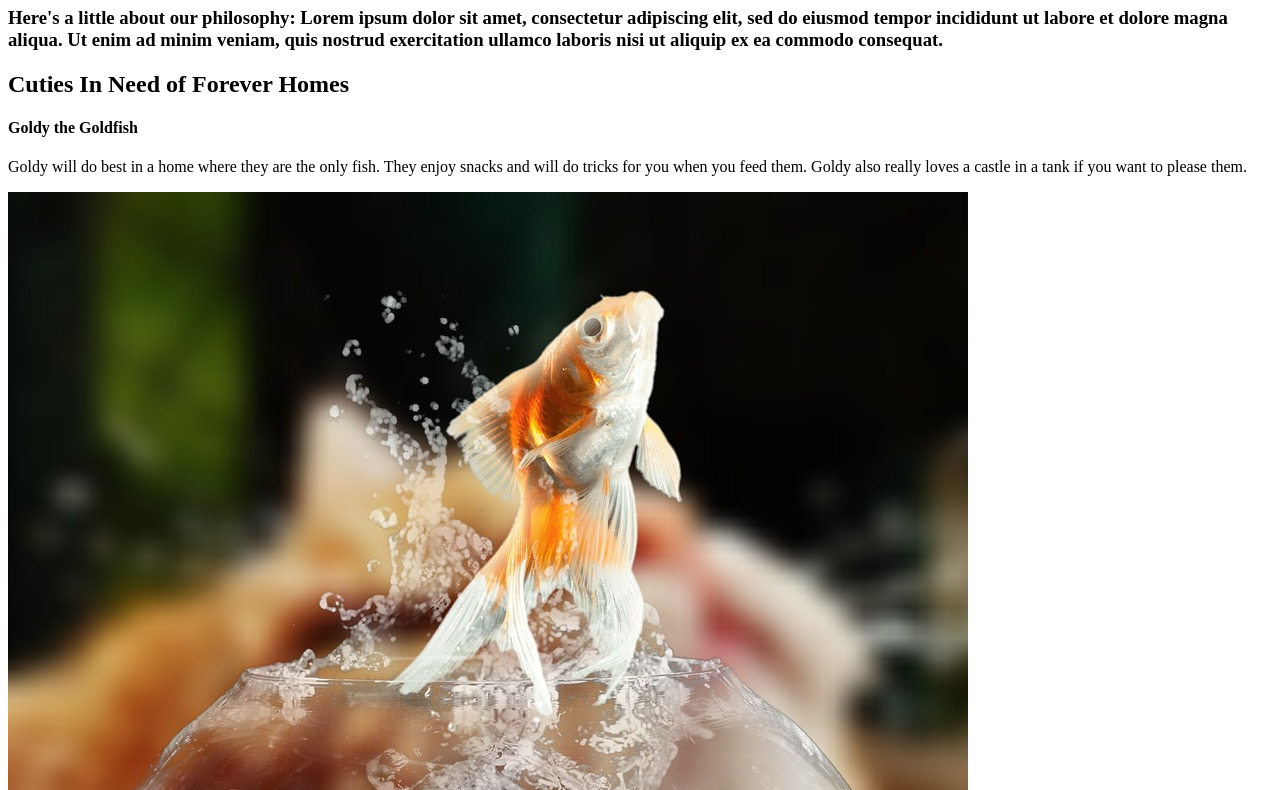
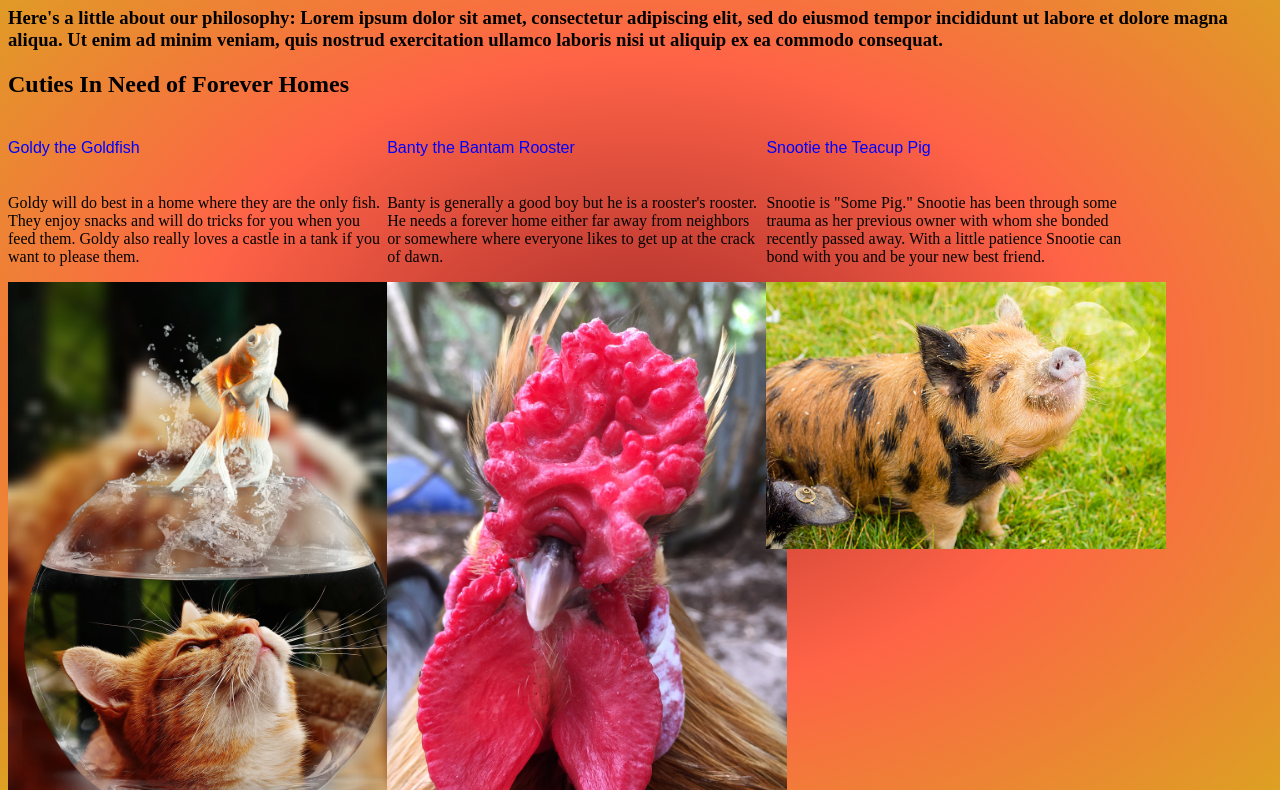
Before and after one commit to Jeroenemo/AnimalShelter, a plain HTML site: page index.html in a window 1280 px wide. Shown: the part 73-863 px from the top of the page. Drawn offline with Linux system fonts and the light colour scheme.

Commit message:
Add more styling as well as create columns in the html
Co-authored-by: Jessica R. Williams <jessicarubinwilliams@gmail.com>
Co-authored-by: Jeroen van Seeters <vanseetersjeroen@gmail.com>

```diff
--- a/css/styles.css
+++ b/css/styles.css
@@ -0,0 +1,23 @@
+img {
+  width: 400px;
+  height: auto;
+}
+
+.column {
+  float: left;
+  width: 30%;
+}
+
+.column p {
+  float: right;
+}
+
+.column h4 {
+  font-family: fantasy;
+  color: blue;
+  font-weight: 30;
+}
+
+body {
+  background-image: radial-gradient(brown, tomato, goldenrod)
+}
--- a/index.html
+++ b/index.html
@@ -8,16 +8,20 @@
   <h1>Welcome to Very Good Animal Shelter</h1>
   <h3>Here's a little about our philosophy: Lorem ipsum dolor sit amet, consectetur adipiscing elit, sed do eiusmod tempor incididunt ut labore et dolore magna aliqua. Ut enim ad minim veniam, quis nostrud exercitation ullamco laboris nisi ut aliquip ex ea commodo consequat. </h3>
   <h2>Cuties In Need of Forever Homes</h2>
+  <div class="column">
     <h4>Goldy the Goldfish</h4>
     <p>Goldy will do best in a home where they are the only fish. They enjoy snacks and will do tricks for you when you feed them. Goldy also really loves a castle in a tank if you want to please them.</p>
     <img src="img/goldy.jpg" alt="A photo of a goldfish jumping out of the bowl with a cat looking on hungrily.">
+  </div>
+  <div class="column">
     <h4>Banty the Bantam Rooster</h4>
     <p>Banty is generally a good boy but he is a rooster's rooster. He needs a forever home either far away from neighbors or somewhere where everyone likes to get up at the crack of dawn.</p>
     <img src="img/rooster.jpg" alt="A closeup of a rooster's head with large comb and waddle.">
+  </div>
+  <div class="column">
     <h4>Snootie the Teacup Pig</h4>
     <p>Snootie is "Some Pig." Snootie has been through some trauma as her previous owner with whom she bonded recently passed away. With a little patience Snootie can bond with you and be your new best friend.</p>
     <img src="img/littlepig.png" alt="An adorable little golden pig with black spots.">
-
-
+  </div>
 </body>
 </html>
```
Lines whose indentation alone changed are shown as unchanged.
